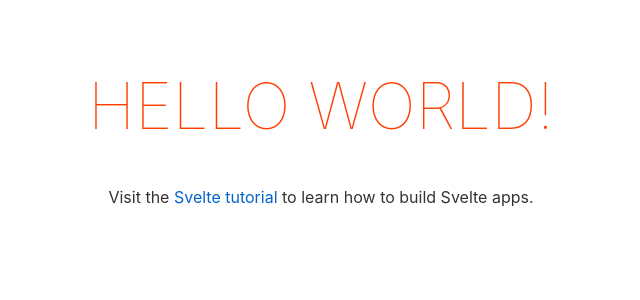
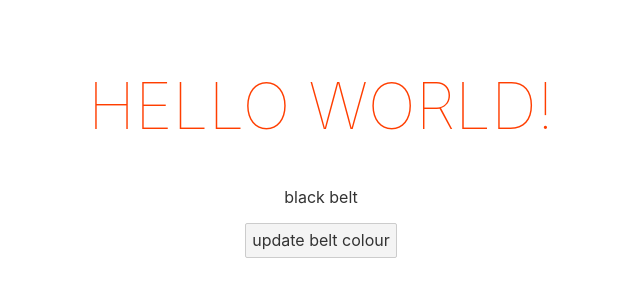
Before and after one commit to AnushaDeviR/learn-svelte, a Svelte app in the folder myproject/: page / in a window 1280 px wide. Shown: the top 300 px of the page, without its empty margins (319-959 px from the left). Built offline with nearby package versions, Linux system fonts and the light colour scheme.

Commit message:
svelte basics

```diff
--- a/myproject/src/App.svelte
+++ b/myproject/src/App.svelte
@@ -1,14 +1,19 @@
+<!-- this is the root component -->
 <script>
-  export let name;
+  let name = "World";
+  let beltColour = "black";
+
+  const handleChangeColour = () => {
+    beltColour = "orange";
+  };
 </script>
 
 <!-- other components are nested here -->
 <main>
   <h1>Hello {name}!</h1>
-  <p>
-    Visit the <a href="https://svelte.dev/tutorial">Svelte tutorial</a> to learn
-    how to build Svelte apps.
-  </p>
+  <p>{beltColour} belt</p>
+  <!-- svelte syntax which makes it easier for dynamic operations -->
+  <button on:click={handleChangeColour}>update belt colour</button>
 </main>
 
 <style>
--- a/myproject/src/main.js
+++ b/myproject/src/main.js
@@ -1,6 +1,7 @@
 import App from "./App.svelte";
 
 const app = new App({
+  // the selector to fetch the whole content stored in body; this can be changed to other selector query
   target: document.body,
   props: {
     name: "world",
```
Also changed, not shown: 1 other file (tests, documents, lock files or other folders).
